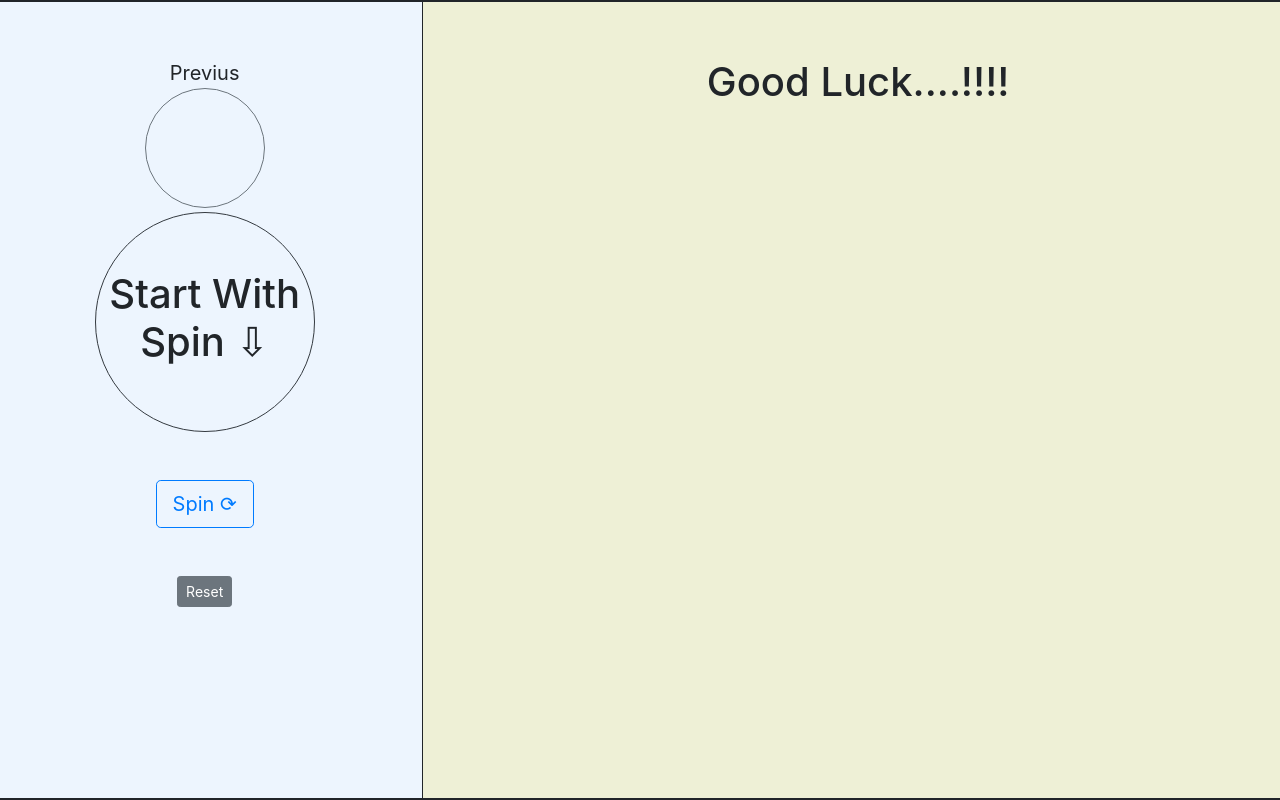
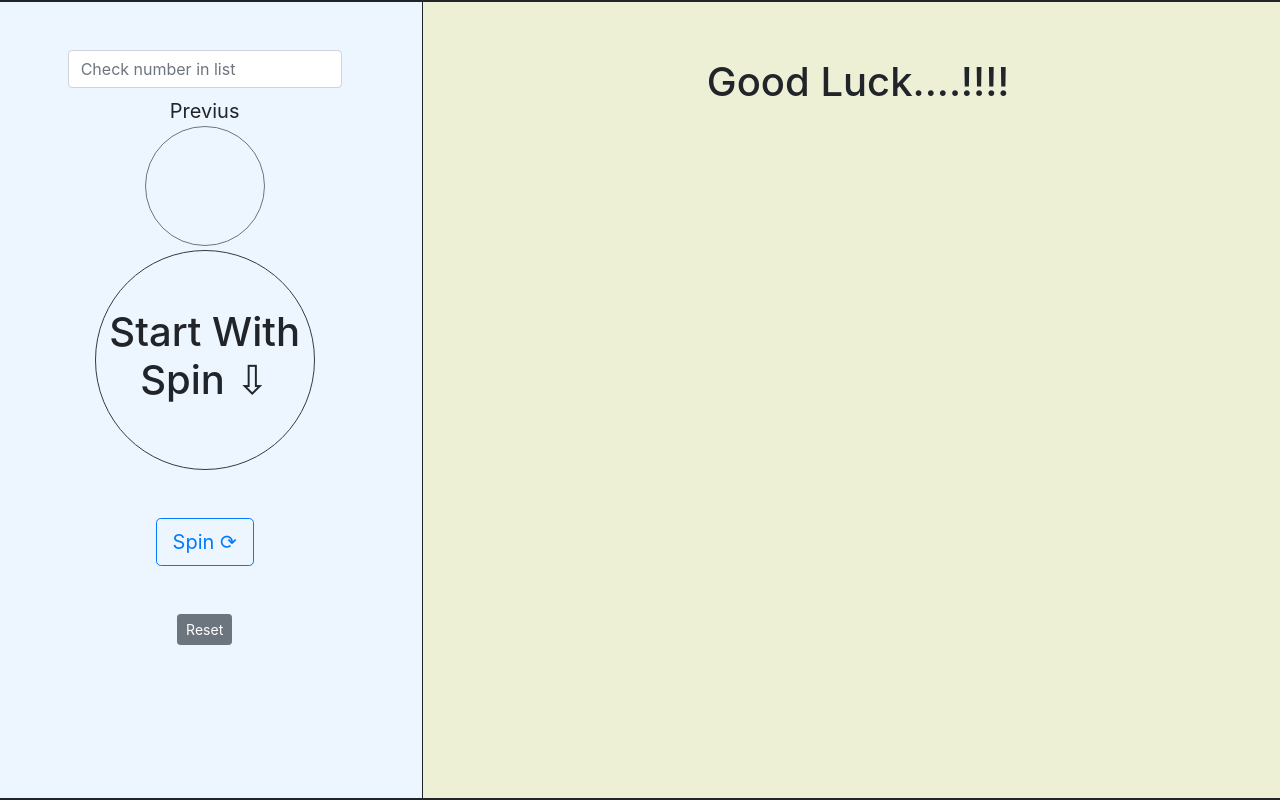
Before and after one commit to avinash-mane/promobi-housie, a React (Create React App) app: page / in a window 1280 px wide. Built offline with nearby package versions, Linux system fonts and the light colour scheme.

Commit message:
added search field

```diff
--- a/src/components/main.js
+++ b/src/components/main.js
@@ -1,9 +1,11 @@
-import React, { useCallback, useState } from "react";
-import { Button, Spinner, Container } from "react-bootstrap";
+import React, { useState } from "react";
+import { Button, Spinner, Container, FormControl } from "react-bootstrap";
 function App() {
   const [list, setList] = useState([]);
   const [isWating, setIsWating] = useState(false);
   const [spinner, setSpiner] = useState(1);
+  const [search, setSearch] = useState(0);
+
   const handleOnClick = () => {
     let intervalId = setInterval(() => {
       let number = Math.floor(Math.random() * (100 - 1) + 1)
@@ -23,9 +25,18 @@ function App() {
       }
     }
   }
+
+  const handleSearch = (e) => {
+    setSearch(parseInt(e.target.value))
+    debugger
+  }
+
   return (
     <div className="row" style={{ height: "100vh", border: "2px solid" }}>
       <div className="col-4 d-flex align-items-center flex-column pt-5" style={{ backgroundColor: "#edf5fe" }}>
+        <div>
+          <FormControl type="number" placeholder="Check number in list" onChange={handleSearch} />
+        </div>
         <div style={{ fontSize: "20px" }} className="pt-2">Previus</div>
         <div style={{ width: "120px", height: "120px" }} className="d-flex align-items-center justify-content-center border border-secondary rounded-circle mb-1" >
           {list.length !== 0 &&
@@ -49,7 +60,7 @@ function App() {
         <Button className="mt-5" variant="outline-primary" onClick={handleOnClick} size="lg">
           {isWating ?
             <Spinner animation="border" variant="info" /> :
-             <>Spin &#x27F3;</>
+            <>Spin &#x27F3;</>
           }
         </Button>
 
@@ -61,7 +72,7 @@ function App() {
         <Container>
           {list.length != 0 ?
             <div class="d-flex flex-wrap">
-              {list.map((number, index) => <div className="d-flex align-items-center justify-content-between border border-primary rounded-pill mx-2 my-2 px-3 pt-1" style={{ width: "100px", backgroundColor: list.length == index + 1 ? "#f5cf9f" : "" }}>
+              {list.map((number, index) => <div className="d-flex align-items-center justify-content-between border border-primary rounded-pill mx-2 my-2 px-3 pt-1" style={{ width: "100px", backgroundColor: list.length == index + 1 ? "#f5cf9f" : number == search ? "#7ff383" : "" }}>
                 <h6>{index + 1}</h6>
                 <h3 className="ml-2">{number}</h3>
               </div>)}
```
